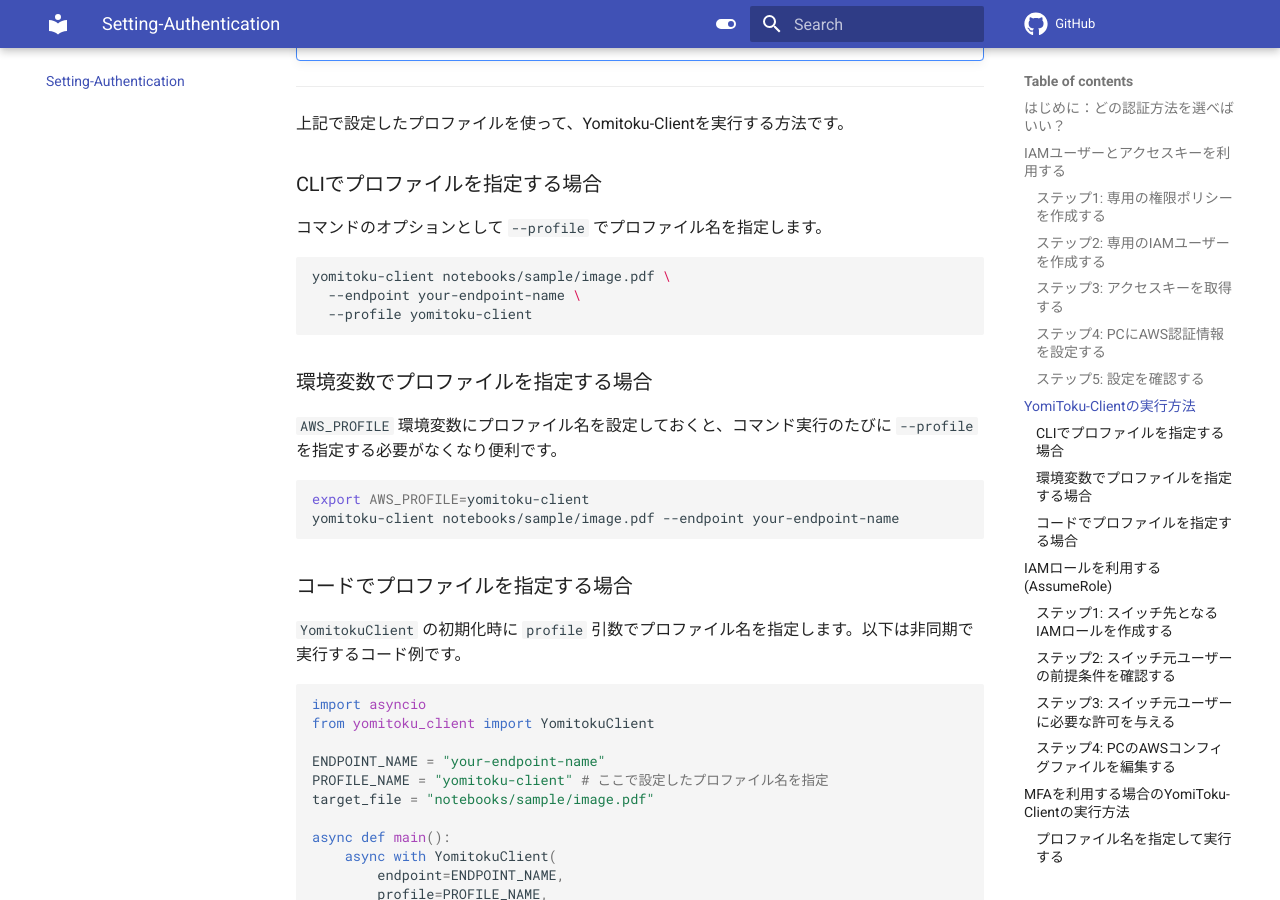
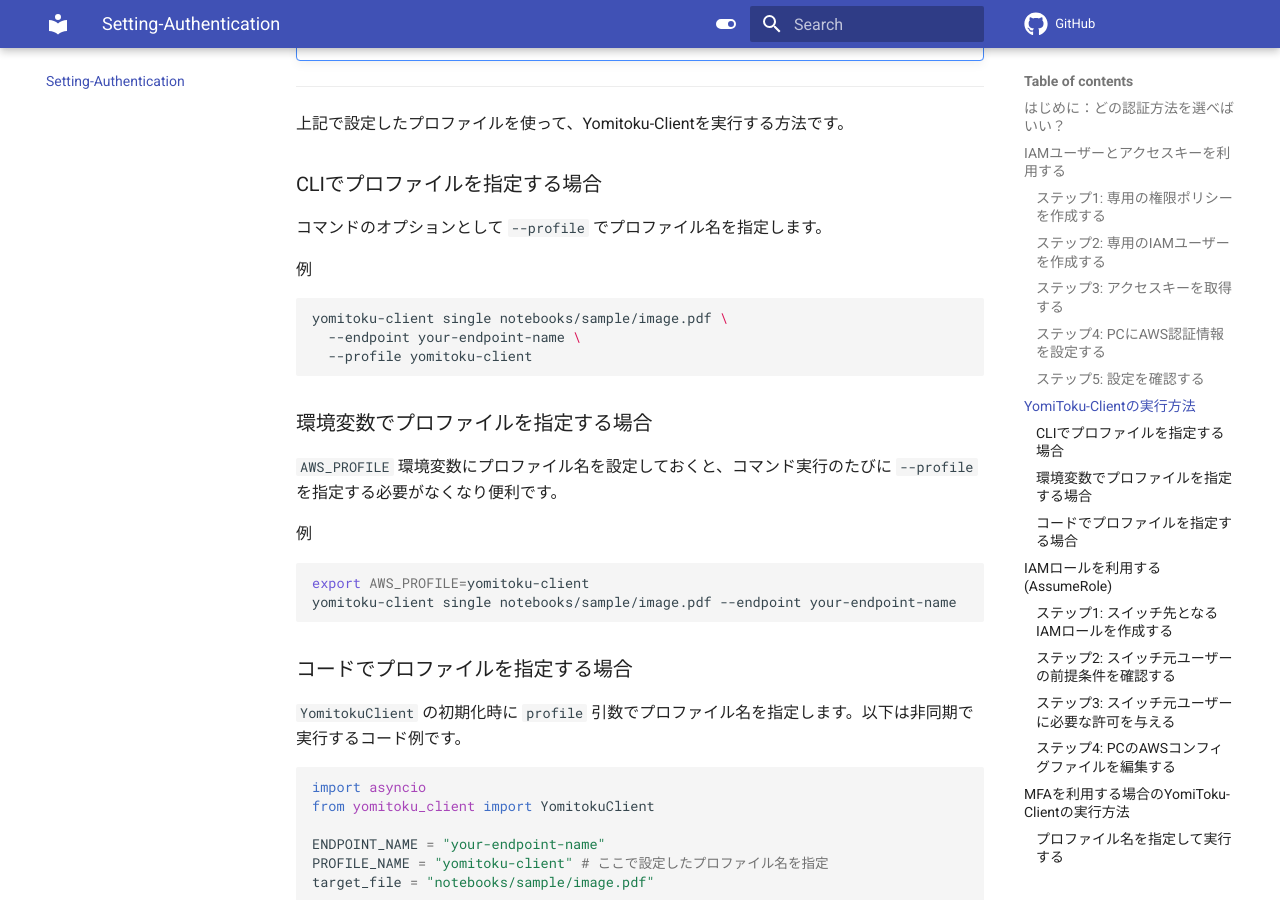
Before and after one commit to MLism-Inc/yomitoku-client, an MkDocs documentation site: the page built from docs/iam-doc.md, in a window 1280 px wide and 900 px high, scrolled down 3761 px. Built offline with MkDocs 1.6.1 and Material for MkDocs 9.7.7, drawn with Linux system fonts in a browser that asks for light colours; comment, search, counter and statistics services are not loaded.

Commit message:
fix cli command

````diff
--- a/docs/iam-doc.md
+++ b/docs/iam-doc.md
@@ -132,8 +132,10 @@
 
 コマンドのオプションとして `--profile` でプロファイル名を指定します。
 
+例
+
 ```bash
-yomitoku-client notebooks/sample/image.pdf \
+yomitoku-client single notebooks/sample/image.pdf \
   --endpoint your-endpoint-name \
   --profile yomitoku-client
 ```
@@ -142,9 +144,11 @@
 
 `AWS_PROFILE` 環境変数にプロファイル名を設定しておくと、コマンド実行のたびに `--profile` を指定する必要がなくなり便利です。
 
+例
+
 ```bash
 export AWS_PROFILE=yomitoku-client
-yomitoku-client notebooks/sample/image.pdf --endpoint your-endpoint-name
+yomitoku-client single notebooks/sample/image.pdf --endpoint your-endpoint-name
 ```
 
 ### コードでプロファイルを指定する場合
@@ -277,8 +281,10 @@
 
 [YomiToku-Clientの実行方法](#yomitoku-execution-manual)と同様に、`--profile yomitoku-client` を指定して実行します。するとMFAコードが求められるため、MFAデバイスで生成された6桁のコードを入力してください。
 
+例
+
 ```bash
-yomitoku-client notebooks/sample/image.pdf \
+yomitoku-client single notebooks/sample/image.pdf \
   --endpoint your-endpoint-name \
   --profile yomitoku-client
 Enter MFA code for arn:aws:iam::123456789012:mfa/your-name:
````
